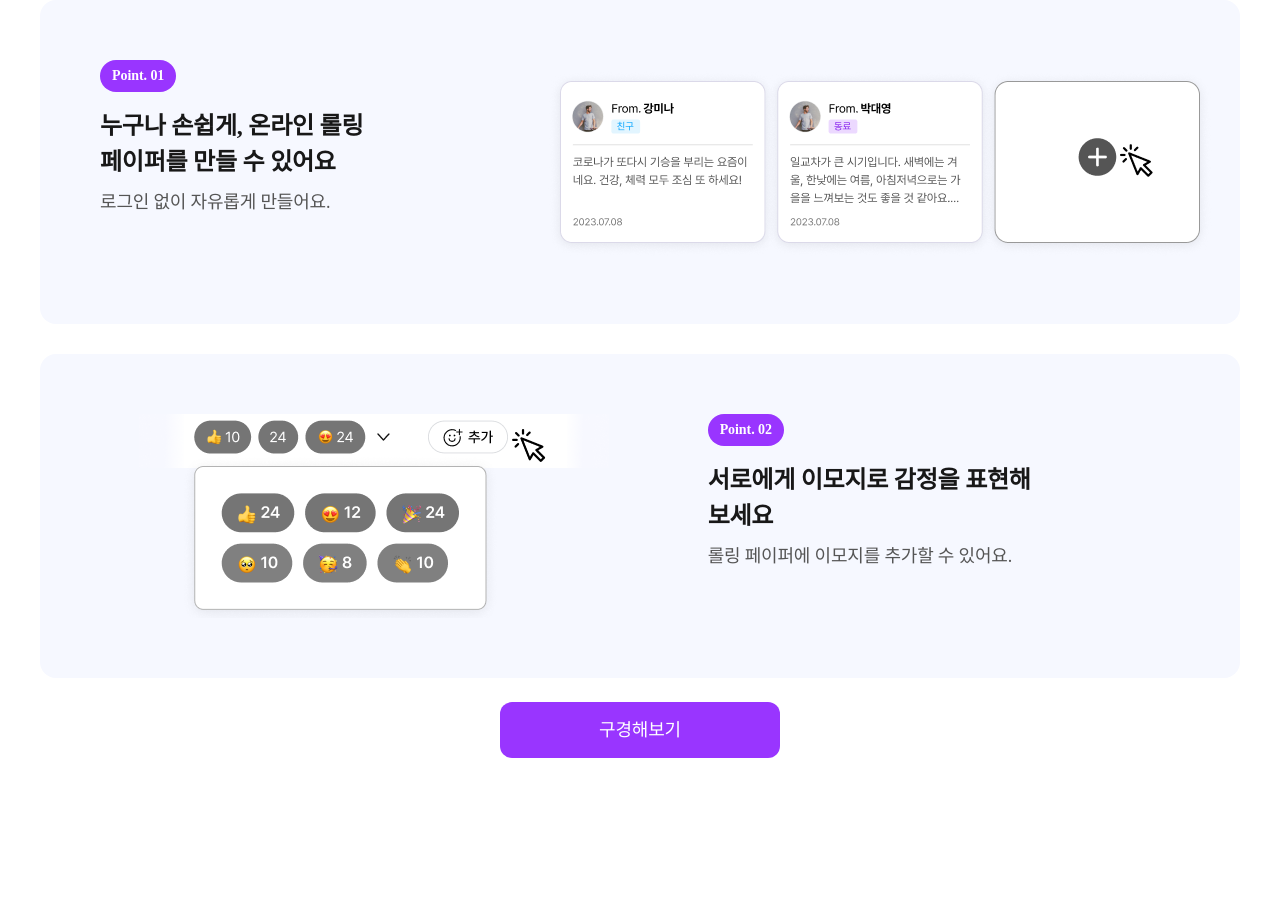
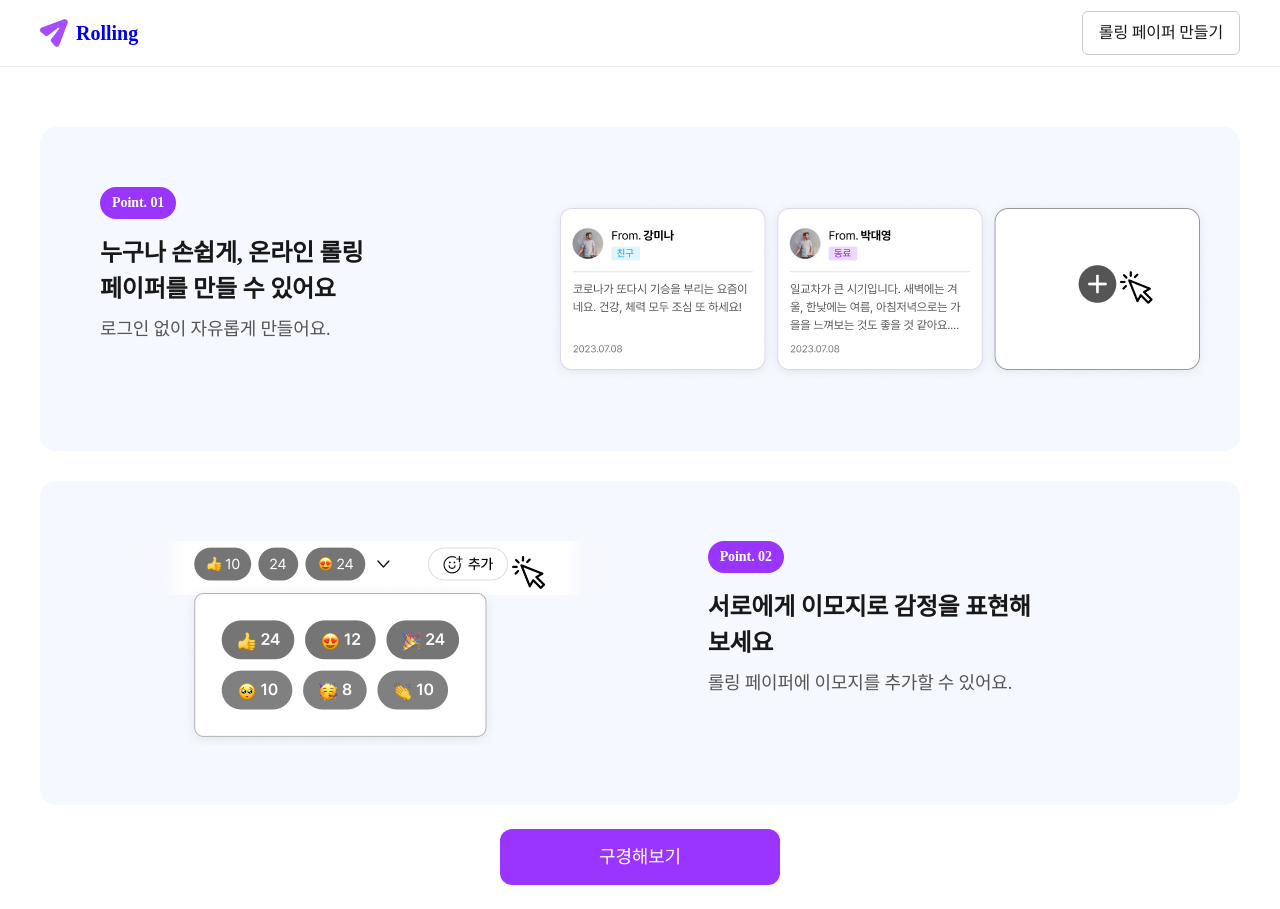
Before and after one commit to minjeong9919/RollingPaper, a React (Create React App) app: page / in a window 1280 px wide. Before the commit the page ends 800 px from the top, so only its background shows below. Built offline with nearby package versions, Linux system fonts and the light colour scheme; a web font is replaced by a local one.

Commit message:
feat: header 컴포넌트

```diff
--- /dev/null
+++ b/src/components/common/header/Header.jsx
@@ -0,0 +1,24 @@
+import React from 'react';
+import { useLocation } from 'react-router-dom';
+import { ContainerHeader, HeaderButton, HeaderLogoLink } from './Header.style';
+import LogoIcon from '../../../assets/icons/logo.svg';
+
+function Header() {
+  const location = useLocation();
+
+  return (
+    <ContainerHeader>
+      <div className="HeaderContainer">
+        <HeaderLogoLink to="/">
+          <img className="LogoImage" src={LogoIcon} alt="로고 아이콘" />
+          <h1 className="LogoText">Rolling</h1>
+        </HeaderLogoLink>
+        {location.pathname !== '/' && location.pathname !== '/list' ? null : (
+          <HeaderButton to="/rolling">롤링 페이퍼 만들기</HeaderButton>
+        )}
+      </div>
+    </ContainerHeader>
+  );
+}
+
+export default Header;
--- /dev/null
+++ b/src/components/common/header/Header.style.js
@@ -0,0 +1,37 @@
+import { Link } from 'react-router-dom';
+import styled from 'styled-components';
+
+export const ContainerHeader = styled.header`
+  border-bottom: 1px solid #ededed;
+  @media all and (max-width: 1248px) {
+    padding: 0 24px;
+  }
+  .HeaderContainer {
+    display: flex;
+    justify-content: space-between;
+    align-items: center;
+    max-width: 1200px;
+    margin: auto;
+    padding: 11px 0;
+  }
+`;
+
+export const HeaderLogoLink = styled(Link)`
+  display: flex;
+  justify-content: center;
+  align-items: center;
+  gap: 8px;
+`;
+
+export const HeaderButton = styled(Link)`
+  padding: 8px 16px;
+  border-radius: 6px;
+  border: 1px solid var(--gray300, #ccc);
+  background: var(--white, #fff);
+  color: var(--gray900, #181818);
+  text-align: center;
+  font-size: var(--font16, 1.6rem);
+  font-weight: var(--regular, 700);
+  line-height: 26px;
+  letter-spacing: -0.16px;
+`;
--- a/src/components/landingPage/Button.jsx
+++ b/src/components/landingPage/Button.jsx
@@ -15,7 +15,6 @@ const LinkButton = styled(Link)`
   font-weight: var(--regular, 700);
   line-height: 28px;
   letter-spacing: -0.18px;
-  text-decoration: none;
   &:hover {
     background: var(--purple700, #861dee);
   }
--- a/src/pages/LandingPage.jsx
+++ b/src/pages/LandingPage.jsx
@@ -2,13 +2,17 @@ import React from 'react';
 import styled from 'styled-components';
 import LandingCard from '../components/landingPage/LandingCard';
 import LinkButton from '../components/landingPage/Button';
+import Header from '../components/common/header/Header';
 
 function LandingPage() {
   return (
-    <Container>
-      <LandingCard />
-      <LinkButton to="/list">구경해보기</LinkButton>
-    </Container>
+    <>
+      <Header />
+      <Container>
+        <LandingCard />
+        <LinkButton to="/list">구경해보기</LinkButton>
+      </Container>
+    </>
   );
 }
 
@@ -20,7 +24,7 @@ const Container = styled.main`
   flex-direction: column;
   justify-content: center;
   align-items: center;
-  margin: auto;
+  margin: 60px auto 0;
   @media all and (min-width: 768px) and (max-width: 1248px) {
     margin: 49px 0;
     padding: 0 24px;
```
Also changed, not shown: src/assets/icons/logo.svg (added).
